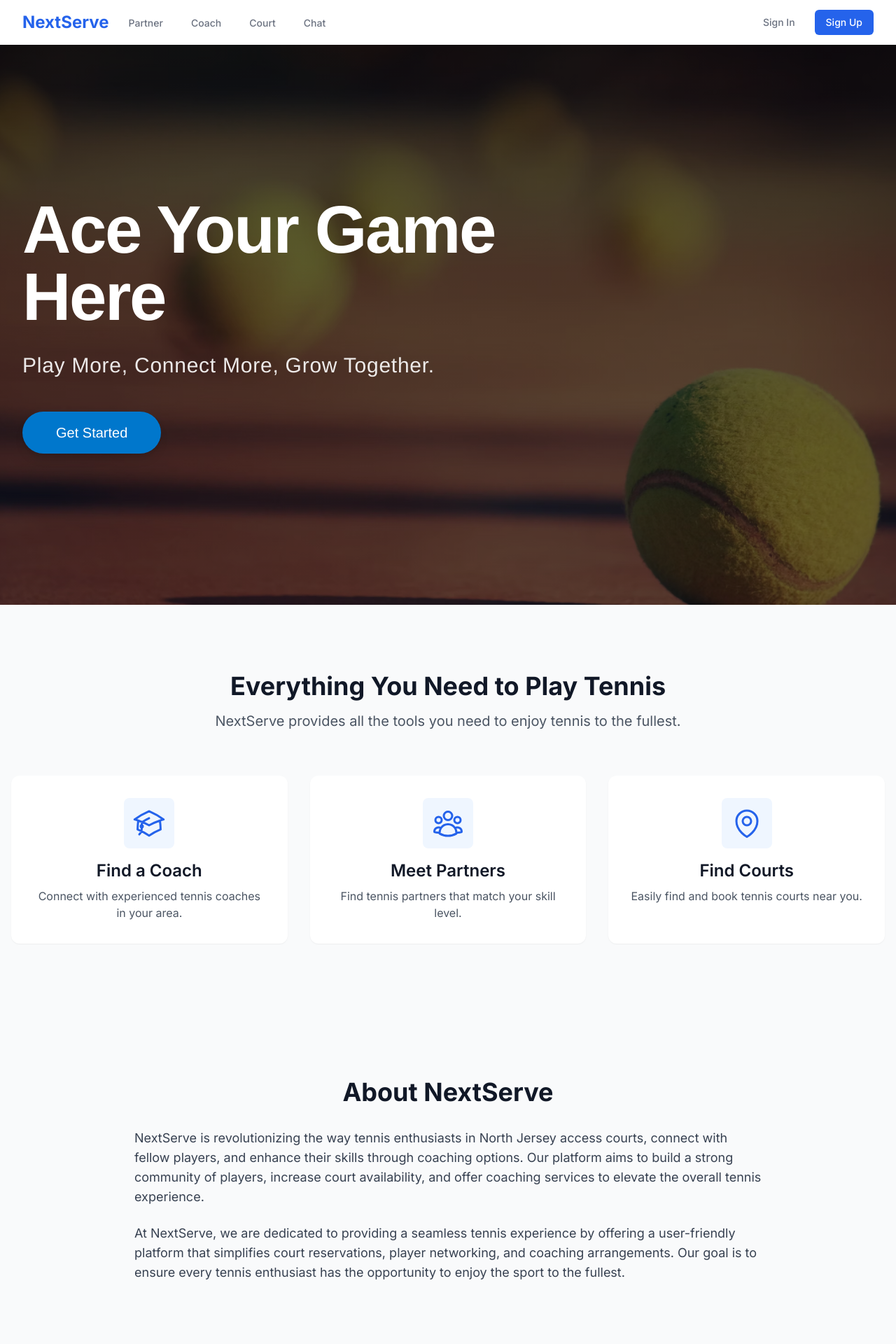
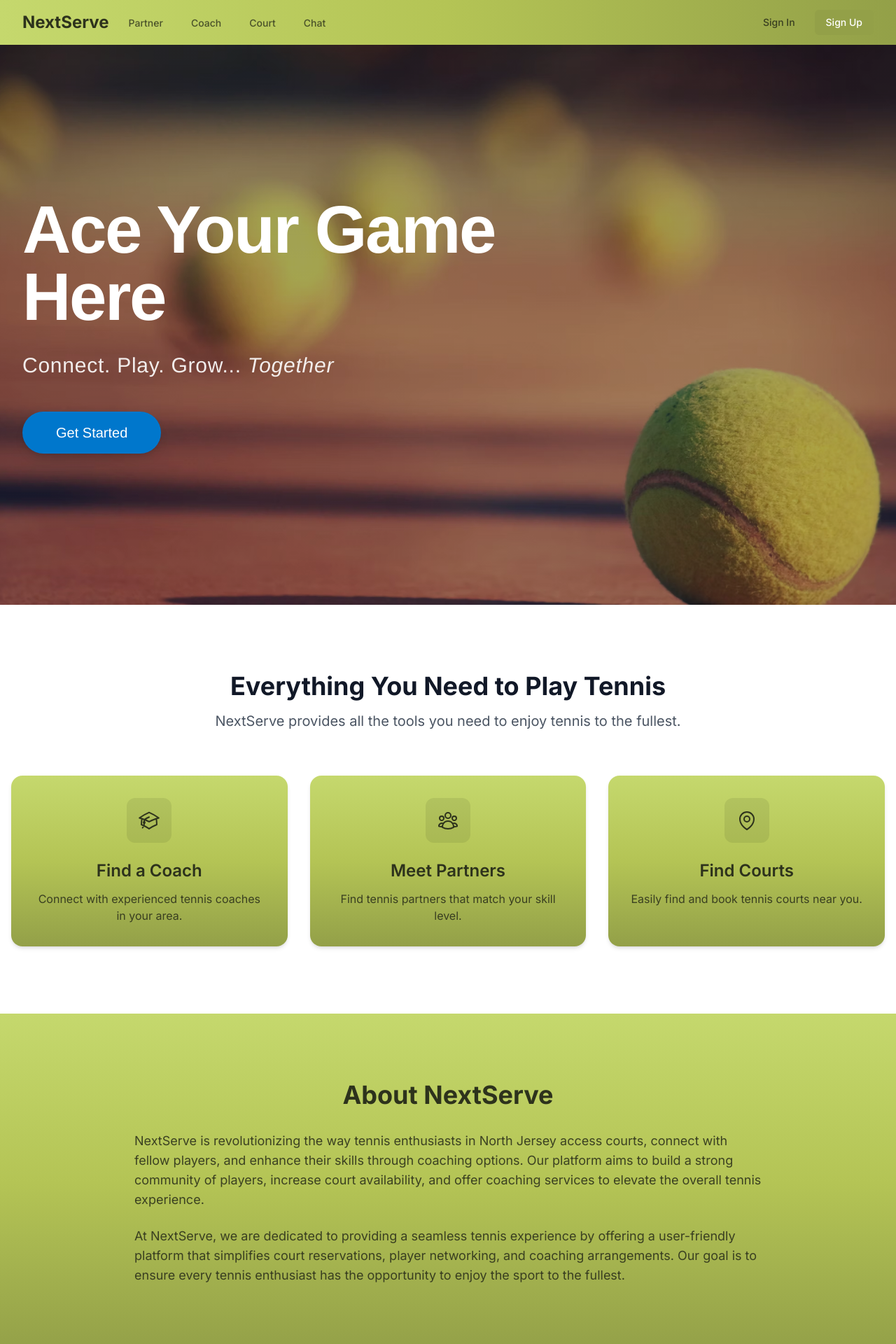
Before and after one commit to Arjun92810/nextserve, a Next.js app: page / in a window 1280 px wide. Shown: the top 1920 px of the page at 70% size. Built offline with nearby package versions, Linux system fonts and the light colour scheme; no server answers.

Commit message:
Fix: Color Scheme

```diff
--- a/src/components/About.tsx
+++ b/src/components/About.tsx
@@ -4,7 +4,7 @@ import { motion } from 'framer-motion';
 
 export default function About() {
   return (
-    <section className="py-24 bg-gray-50">
+    <section className="py-24 bg-gradient-to-b from-[#c5d86d] via-[#b4c455] to-[#93a048]">
       <div className="container mx-auto px-4">
         <motion.div
           initial={{ opacity: 0, y: 20 }}
@@ -16,16 +16,16 @@ export default function About() {
             initial={{ opacity: 0, y: 20 }}
             animate={{ opacity: 1, y: 0 }}
             transition={{ duration: 0.8, delay: 0.2 }}
-            className="text-4xl font-bold text-gray-900 mb-8 text-center"
+            className="text-4xl font-bold text-[#2d321c] mb-8 text-center"
           >
             About NextServe
           </motion.h2>
-          <div className="space-y-6 text-lg text-gray-700">
+          <div className="space-y-6 text-lg">
             <motion.p
               initial={{ opacity: 0, y: 20 }}
               animate={{ opacity: 1, y: 0 }}
               transition={{ duration: 0.8, delay: 0.4 }}
-              className="mb-6"
+              className="mb-6 text-[#2d321c]/90"
             >
               NextServe is revolutionizing the way tennis enthusiasts in North Jersey access courts,
               connect with fellow players, and enhance their skills through coaching options. Our platform
@@ -36,6 +36,7 @@ export default function About() {
               initial={{ opacity: 0, y: 20 }}
               animate={{ opacity: 1, y: 0 }}
               transition={{ duration: 0.8, delay: 0.6 }}
+              className="text-[#2d321c]/90"
             >
               At NextServe, we are dedicated to providing a seamless tennis experience by offering a
               user-friendly platform that simplifies court reservations, player networking, and coaching
--- a/src/components/Features.tsx
+++ b/src/components/Features.tsx
@@ -1,57 +1,57 @@
 'use client';
 
+import { AcademicCapIcon, UserGroupIcon, MapPinIcon } from '@heroicons/react/24/outline';
 import Link from 'next/link';
-import { MapPinIcon, UserGroupIcon, AcademicCapIcon } from '@heroicons/react/24/outline';
 
-export default function Features() {
 const features = [
   {
-      icon: <AcademicCapIcon className="h-12 w-12 text-blue-600" />,
+    icon: AcademicCapIcon,
     title: 'Find a Coach',
     description: 'Connect with experienced tennis coaches in your area.',
     href: '/coach'
   },
   {
-      icon: <UserGroupIcon className="h-12 w-12 text-blue-600" />,
+    icon: UserGroupIcon,
     title: 'Meet Partners',
     description: 'Find tennis partners that match your skill level.',
     href: '/partners'
   },
   {
-      icon: <MapPinIcon className="h-12 w-12 text-blue-600" />,
+    icon: MapPinIcon,
     title: 'Find Courts',
     description: 'Easily find and book tennis courts near you.',
     href: '/court'
   }
 ];
 
+export default function Features() {
   return (
-    <section className="py-24 bg-gray-50">
+    <section className="py-24 bg-white">
       <div className="container mx-auto px-4">
         <div className="text-center mb-16">
           <h2 className="text-4xl font-bold text-gray-900 mb-4">
             Everything You Need to Play Tennis
           </h2>
-          <p className="text-xl text-gray-600 max-w-2xl mx-auto">
+          <p className="text-xl text-gray-600">
             NextServe provides all the tools you need to enjoy tennis to the fullest.
           </p>
         </div>
 
-        <div className="grid grid-cols-1 md:grid-cols-3 gap-8 max-w-7xl mx-auto">
+        <div className="grid grid-cols-1 md:grid-cols-3 gap-8">
           {features.map((feature) => (
             <Link
               key={feature.title}
               href={feature.href}
-              className="group p-8 bg-white rounded-xl shadow-sm hover:shadow-md transition"
+              className="group p-8 bg-gradient-to-b from-[#c5d86d] via-[#b4c455] to-[#93a048] rounded-2xl shadow-md hover:shadow-lg transition-all duration-300"
             >
               <div className="flex flex-col items-center text-center">
-                <div className="mb-4 p-3 rounded-lg bg-blue-50 group-hover:bg-blue-100 transition">
-                  {feature.icon}
+                <div className="bg-[#2d321c]/10 p-4 rounded-xl mb-6 group-hover:bg-[#2d321c]/20 transition-colors duration-300">
+                  <feature.icon className="w-8 h-8 text-[#2d321c]" />
                 </div>
-                <h3 className="text-2xl font-semibold text-gray-900 mb-2">
+                <h3 className="text-2xl font-semibold text-[#2d321c] mb-3">
                   {feature.title}
                 </h3>
-                <p className="text-gray-600">
+                <p className="text-[#2d321c]/90">
                   {feature.description}
                 </p>
               </div>
--- a/src/components/Hero.tsx
+++ b/src/components/Hero.tsx
@@ -13,11 +13,11 @@ export default function Hero() {
           src="/background.png"
           alt="Tennis court background"
           fill
-          className="object-cover brightness-75"
+          className="object-cover brightness-110"
           priority
           quality={100}
         />
-        <div className="absolute inset-0 bg-gradient-to-b from-black/60 to-black/40" />
+        <div className="absolute inset-0 bg-gradient-to-b from-black/40 to-black/30" />
       </div>
 
       {/* Content */}
@@ -43,7 +43,7 @@ export default function Hero() {
               transition={{ duration: 0.8, delay: 0.4 }}
               className="text-2xl md:text-3xl text-white/90 mb-12 font-light tracking-wide"
             >
-              Play More, Connect More, Grow Together.
+              Connect. Play. Grow... <i>Together</i>
             </motion.p>
             <motion.div
               initial={{ opacity: 0, y: 20 }}
--- a/src/components/Navbar.tsx
+++ b/src/components/Navbar.tsx
@@ -36,12 +36,12 @@ function NavbarContent() {
   };
 
   return (
-    <nav className="bg-white shadow-lg">
+    <nav className="bg-gradient-to-r from-[#c5d86d] via-[#b4c455] to-[#93a048] shadow-lg">
       <div className="max-w-7xl mx-auto px-4 sm:px-6 lg:px-8">
         <div className="flex justify-between h-16">
           <div className="flex">
             <div className="flex-shrink-0 flex items-center">
-              <Link href="/" className="text-2xl font-bold text-blue-600">
+              <Link href="/" className="text-2xl font-bold text-[#2d321c] hover:text-[#1a1e11] transition duration-300">
                 NextServe
               </Link>
             </div>
@@ -50,9 +50,9 @@ function NavbarContent() {
                 href="/partners"
                 className={`${
                   isActive('/partners')
-                    ? 'border-blue-500 text-gray-900'
-                    : 'border-transparent text-gray-500 hover:border-gray-300 hover:text-gray-700'
-                } inline-flex items-center px-1 pt-1 border-b-2 text-sm font-medium`}
+                    ? 'border-[#2d321c] text-[#2d321c]'
+                    : 'border-transparent text-[#2d321c]/80 hover:border-[#2d321c]/60 hover:text-[#2d321c]'
+                } inline-flex items-center px-1 pt-1 border-b-2 text-sm font-medium transition duration-300`}
               >
                 Partner
               </Link>
@@ -60,9 +60,9 @@ function NavbarContent() {
                 href="/coach"
                 className={`${
                   isActive('/coach')
-                    ? 'border-blue-500 text-gray-900'
-                    : 'border-transparent text-gray-500 hover:border-gray-300 hover:text-gray-700'
-                } inline-flex items-center px-1 pt-1 border-b-2 text-sm font-medium`}
+                    ? 'border-[#2d321c] text-[#2d321c]'
+                    : 'border-transparent text-[#2d321c]/80 hover:border-[#2d321c]/60 hover:text-[#2d321c]'
+                } inline-flex items-center px-1 pt-1 border-b-2 text-sm font-medium transition duration-300`}
               >
                 Coach
               </Link>
@@ -70,9 +70,9 @@ function NavbarContent() {
                 href="/court"
                 className={`${
                   isActive('/court')
-                    ? 'border-blue-500 text-gray-900'
-                    : 'border-transparent text-gray-500 hover:border-gray-300 hover:text-gray-700'
-                } inline-flex items-center px-1 pt-1 border-b-2 text-sm font-medium`}
+                    ? 'border-[#2d321c] text-[#2d321c]'
+                    : 'border-transparent text-[#2d321c]/80 hover:border-[#2d321c]/60 hover:text-[#2d321c]'
+                } inline-flex items-center px-1 pt-1 border-b-2 text-sm font-medium transition duration-300`}
               >
                 Court
               </Link>
@@ -80,9 +80,9 @@ function NavbarContent() {
                 href="/chat"
                 className={`${
                   isActive('/chat')
-                    ? 'border-blue-500 text-gray-900'
-                    : 'border-transparent text-gray-500 hover:border-gray-300 hover:text-gray-700'
-                } inline-flex items-center px-1 pt-1 border-b-2 text-sm font-medium`}
+                    ? 'border-[#2d321c] text-[#2d321c]'
+                    : 'border-transparent text-[#2d321c]/80 hover:border-[#2d321c]/60 hover:text-[#2d321c]'
+                } inline-flex items-center px-1 pt-1 border-b-2 text-sm font-medium transition duration-300`}
               >
                 Chat
               </Link>
@@ -90,11 +90,11 @@ function NavbarContent() {
           </div>
           <div className="hidden sm:ml-6 sm:flex sm:items-center sm:space-x-4">
             {loading ? (
-              <div className="h-8 w-8 rounded-full bg-gray-200 animate-pulse"></div>
+              <div className="h-8 w-8 rounded-full bg-[#2d321c]/20 animate-pulse"></div>
             ) : user ? (
               <Menu as="div" className="relative">
-                <Menu.Button className="flex items-center text-sm font-medium text-gray-700 hover:text-gray-900 focus:outline-none">
-                  <UserCircleIcon className="h-8 w-8 text-gray-400 mr-1" />
+                <Menu.Button className="flex items-center text-sm font-medium text-[#2d321c] hover:text-[#1a1e11] focus:outline-none">
+                  <UserCircleIcon className="h-8 w-8 text-[#2d321c]/90 mr-1" />
                   <span className="mr-1">{user.email?.split('@')[0] || 'User'}</span>
                 </Menu.Button>
                 <Transition
@@ -106,14 +106,14 @@ function NavbarContent() {
                   leaveFrom="transform opacity-100 scale-100"
                   leaveTo="transform opacity-0 scale-95"
                 >
-                  <Menu.Items className="absolute right-0 mt-2 w-48 origin-top-right rounded-md shadow-lg bg-white ring-1 ring-black ring-opacity-5 focus:outline-none z-10">
+                  <Menu.Items className="absolute right-0 mt-2 w-48 origin-top-right rounded-md shadow-lg bg-gradient-to-b from-[#c5d86d] to-[#b4c455] ring-1 ring-black/5 focus:outline-none z-10">
                     <Menu.Item>
                       {({ active }) => (
                         <a
                           href="/profile"
                           className={`${
-                            active ? 'bg-gray-100' : ''
-                          } block px-4 py-2 text-sm text-gray-700 cursor-pointer`}
+                            active ? 'bg-[#93a048]/20' : ''
+                          } block px-4 py-2 text-sm text-[#2d321c] cursor-pointer hover:text-[#1a1e11]`}
                         >
                           Your Profile
                         </a>
@@ -124,8 +124,8 @@ function NavbarContent() {
                         <a
                           href="/settings"
                           className={`${
-                            active ? 'bg-gray-100' : ''
-                          } block px-4 py-2 text-sm text-gray-700 cursor-pointer`}
+                            active ? 'bg-[#93a048]/20' : ''
+                          } block px-4 py-2 text-sm text-[#2d321c] cursor-pointer hover:text-[#1a1e11]`}
                         >
                           Settings
                         </a>
@@ -136,8 +136,8 @@ function NavbarContent() {
                         <button
                           onClick={handleSignOut}
                           className={`${
-                            active ? 'bg-gray-100' : ''
-                          } block w-full text-left px-4 py-2 text-sm text-gray-700 cursor-pointer`}
+                            active ? 'bg-[#93a048]/20' : ''
+                          } block w-full text-left px-4 py-2 text-sm text-[#2d321c] cursor-pointer hover:text-[#1a1e11]`}
                         >
                           Sign out
                         </button>
@@ -150,13 +150,13 @@ function NavbarContent() {
               <>
                 <Link
                   href="/login"
-                  className="text-gray-500 hover:text-gray-700 px-3 py-2 rounded-md text-sm font-medium"
+                  className="text-[#2d321c]/90 hover:text-[#2d321c] px-3 py-2 rounded-md text-sm font-medium"
                 >
                   Sign In
                 </Link>
                 <Link
                   href="/signup"
-                  className="bg-blue-600 text-white hover:bg-blue-700 px-4 py-2 rounded-md text-sm font-medium"
+                  className="bg-[#93a048] text-white hover:bg-[#7a843c] px-4 py-2 rounded-md text-sm font-medium transition duration-300"
                 >
                   Sign Up
                 </Link>
@@ -166,7 +166,7 @@ function NavbarContent() {
           <div className="flex items-center sm:hidden">
             <button
               onClick={() => setIsOpen(!isOpen)}
-              className="inline-flex items-center justify-center p-2 rounded-md text-gray-400 hover:text-gray-500 hover:bg-gray-100 focus:outline-none focus:ring-2 focus:ring-inset focus:ring-blue-500"
+              className="inline-flex items-center justify-center p-2 rounded-md text-[#2d321c]/80 hover:text-[#2d321c] hover:bg-[#93a048]/20 focus:outline-none focus:ring-2 focus:ring-inset focus:ring-[#2d321c]"
             >
               <span className="sr-only">Open main menu</span>
               {isOpen ? (
@@ -181,15 +181,15 @@ function NavbarContent() {
 
       {/* Mobile menu */}
       {isOpen && (
-        <div className="sm:hidden">
+        <div className="sm:hidden bg-gradient-to-b from-[#c5d86d] to-[#b4c455]">
           <div className="pt-2 pb-3 space-y-1">
             <Link
               href="/partners"
               className={`${
                 isActive('/partners')
-                  ? 'bg-blue-50 border-blue-500 text-blue-700'
-                  : 'border-transparent text-gray-500 hover:bg-gray-50 hover:border-gray-300 hover:text-gray-700'
-              } block pl-3 pr-4 py-2 border-l-4 text-base font-medium`}
+                  ? 'bg-[#93a048]/20 border-[#2d321c] text-[#2d321c]'
+                  : 'border-transparent text-[#2d321c]/80 hover:bg-[#93a048]/20 hover:border-[#2d321c]/60 hover:text-[#2d321c]'
+              } block pl-3 pr-4 py-2 border-l-4 text-base font-medium transition duration-300`}
             >
               Partner
             </Link>
@@ -197,9 +197,9 @@ function NavbarContent() {
               href="/coach"
               className={`${
                 isActive('/coach')
-                  ? 'bg-blue-50 border-blue-500 text-blue-700'
-                  : 'border-transparent text-gray-500 hover:bg-gray-50 hover:border-gray-300 hover:text-gray-700'
-              } block pl-3 pr-4 py-2 border-l-4 text-base font-medium`}
+                  ? 'bg-[#93a048]/20 border-[#2d321c] text-[#2d321c]'
+                  : 'border-transparent text-[#2d321c]/80 hover:bg-[#93a048]/20 hover:border-[#2d321c]/60 hover:text-[#2d321c]'
+              } block pl-3 pr-4 py-2 border-l-4 text-base font-medium transition duration-300`}
             >
               Coach
             </Link>
@@ -207,9 +207,9 @@ function NavbarContent() {
               href="/court"
               className={`${
                 isActive('/court')
-                  ? 'bg-blue-50 border-blue-500 text-blue-700'
-                  : 'border-transparent text-gray-500 hover:bg-gray-50 hover:border-gray-300 hover:text-gray-700'
-              } block pl-3 pr-4 py-2 border-l-4 text-base font-medium`}
+                  ? 'bg-[#93a048]/20 border-[#2d321c] text-[#2d321c]'
+                  : 'border-transparent text-[#2d321c]/80 hover:bg-[#93a048]/20 hover:border-[#2d321c]/60 hover:text-[#2d321c]'
+              } block pl-3 pr-4 py-2 border-l-4 text-base font-medium transition duration-300`}
             >
               Court
             </Link>
@@ -217,31 +217,31 @@ function NavbarContent() {
               href="/chat"
               className={`${
                 isActive('/chat')
-                  ? 'bg-blue-50 border-blue-500 text-blue-700'
-                  : 'border-transparent text-gray-500 hover:bg-gray-50 hover:border-gray-300 hover:text-gray-700'
-              } block pl-3 pr-4 py-2 border-l-4 text-base font-medium`}
+                  ? 'bg-[#93a048]/20 border-[#2d321c] text-[#2d321c]'
+                  : 'border-transparent text-[#2d321c]/80 hover:bg-[#93a048]/20 hover:border-[#2d321c]/60 hover:text-[#2d321c]'
+              } block pl-3 pr-4 py-2 border-l-4 text-base font-medium transition duration-300`}
             >
               Chat
             </Link>
           </div>
-          <div className="pt-4 pb-3 border-t border-gray-200">
+          <div className="pt-4 pb-3 border-t border-[#93a048]/20">
             {user ? (
               <div className="space-y-1">
                 <Link
                   href="/profile"
-                  className="block px-4 py-2 text-base font-medium text-gray-500 hover:text-gray-800 hover:bg-gray-100"
+                  className="block px-4 py-2 text-base font-medium text-[#2d321c]/80 hover:text-[#2d321c] hover:bg-[#93a048]/20"
                 >
                   Your Profile
                 </Link>
                 <Link
                   href="/settings"
-                  className="block px-4 py-2 text-base font-medium text-gray-500 hover:text-gray-800 hover:bg-gray-100"
+                  className="block px-4 py-2 text-base font-medium text-[#2d321c]/80 hover:text-[#2d321c] hover:bg-[#93a048]/20"
                 >
                   Settings
                 </Link>
                 <button
                   onClick={handleSignOut}
-                  className="block w-full text-left px-4 py-2 text-base font-medium text-gray-500 hover:text-gray-800 hover:bg-gray-100"
+                  className="block w-full text-left px-4 py-2 text-base font-medium text-[#2d321c]/80 hover:text-[#2d321c] hover:bg-[#93a048]/20"
                 >
                   Sign out
                 </button>
@@ -250,13 +250,13 @@ function NavbarContent() {
               <div className="space-y-1">
                 <Link
                   href="/login"
-                  className="block px-4 py-2 text-base font-medium text-gray-500 hover:text-gray-800 hover:bg-gray-100"
+                  className="block px-4 py-2 text-base font-medium text-[#2d321c]/80 hover:text-[#2d321c] hover:bg-[#93a048]/20"
                 >
                   Sign In
                 </Link>
                 <Link
                   href="/signup"
-                  className="block px-4 py-2 text-base font-medium text-gray-500 hover:text-gray-800 hover:bg-gray-100"
+                  className="block px-4 py-2 text-base font-medium text-[#2d321c]/80 hover:text-[#2d321c] hover:bg-[#93a048]/20"
                 >
                   Sign Up
                 </Link>
```
Also changed, not shown: src/components/CourtDetailsPanel.tsx (+7 -7 lines), src/components/Footer.tsx (+4 -4 lines). Lines whose indentation alone changed are shown as unchanged.
